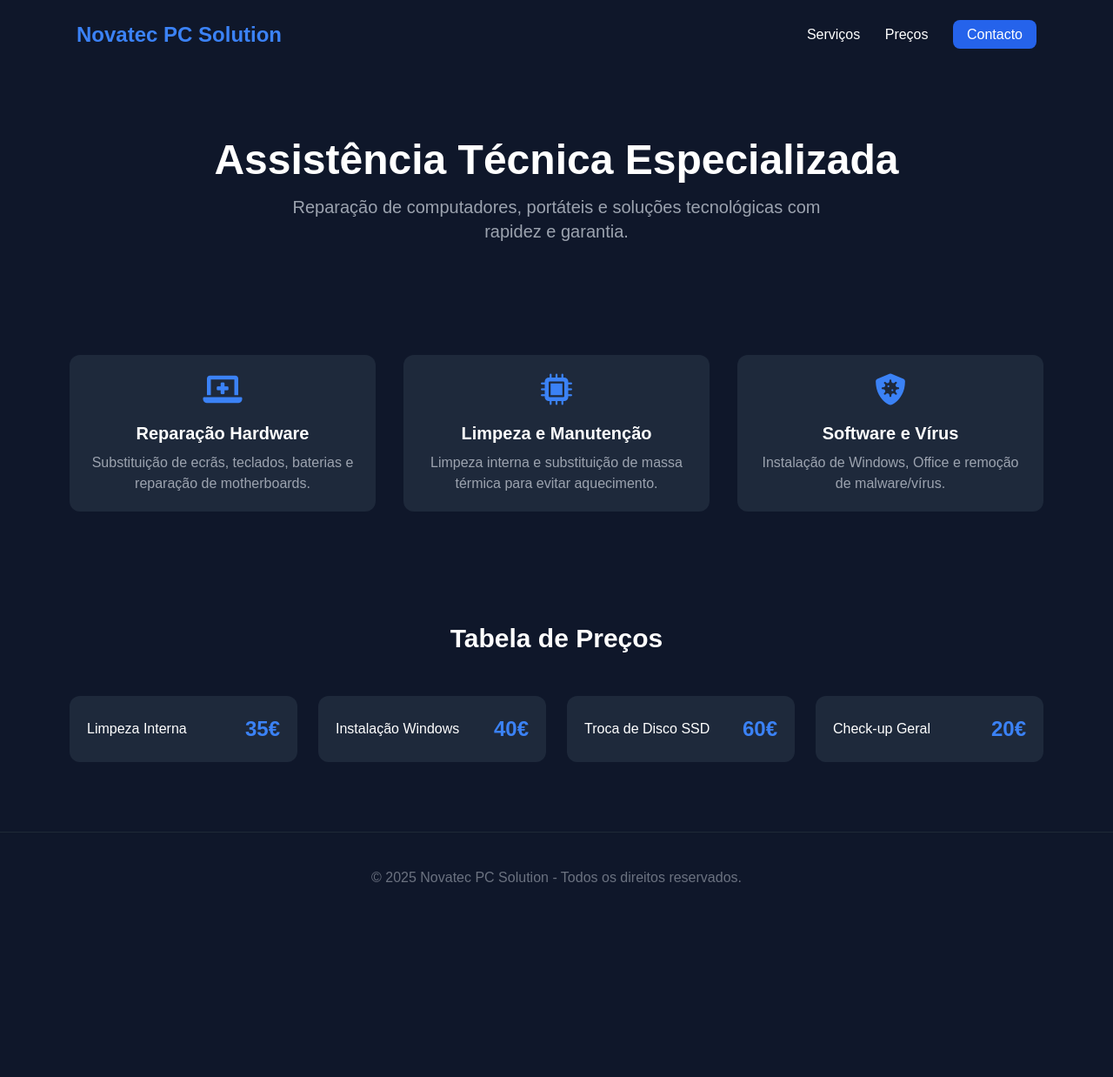
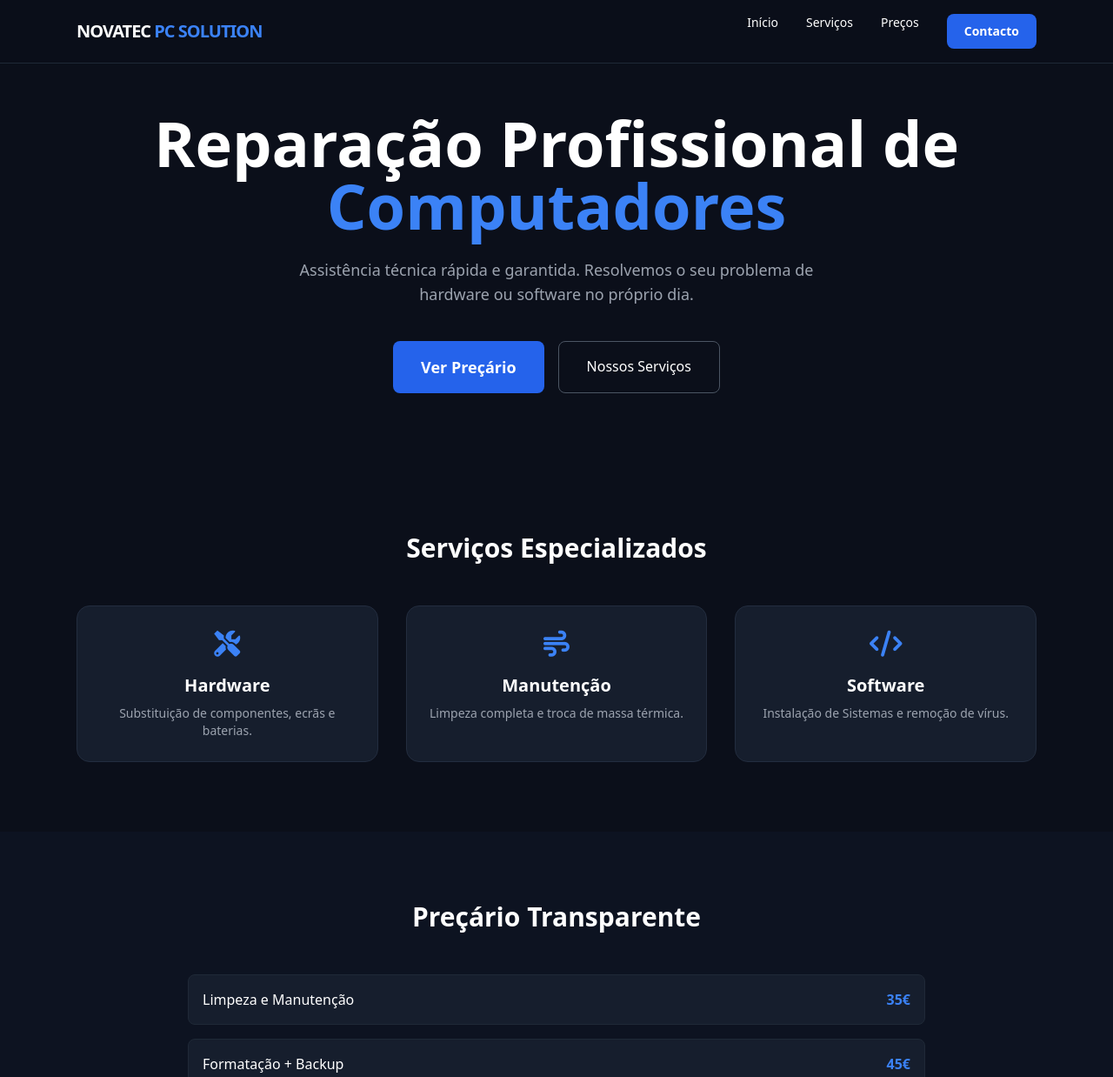
Before and after one commit to AntonioNovatec/novatec-site, a plain HTML site: page index.html in a window 1280 px wide. Shown: the top 1238 px of the page at 87% size. Before the commit the page ends 1061 px from the top, so only its background shows below. Drawn offline with nearby package versions, Linux system fonts and the light colour scheme.

Commit message:
Versão Botões Ativos

```diff
--- a/index.html
+++ b/index.html
@@ -3,73 +3,85 @@
 <head>
     <meta charset="UTF-8">
     <meta name="viewport" content="width=device-width, initial-scale=1.0">
-    <title>Novatec PC Solution | Assistência Técnica</title>
+    <title>Novatec PC Solution</title>
     <script src="https://cdn.tailwindcss.com"></script>
     <link rel="stylesheet" href="https://cdnjs.cloudflare.com/ajax/libs/font-awesome/6.0.0/css/all.min.css">
     <style>
-        body { background-color: #0f172a; color: white; font-family: sans-serif; }
-        .card { background: #1e293b; border-radius: 12px; padding: 20px; transition: 0.3s; }
-        .card:hover { transform: translateY(-5px); border: 1px solid #3b82f6; }
-        .price-tag { color: #3b82f6; font-size: 1.5rem; font-weight: bold; }
+        html { scroll-behavior: smooth; }
+        body { background-color: #0b0f1a; color: #ffffff; }
+        .nav-link:hover { color: #3b82f6; transition: 0.3s; }
+        .service-card { background: #161e2d; border: 1px solid #232d3f; border-radius: 15px; padding: 25px; }
+        .btn-blue { background-color: #2563eb; color: white; padding: 10px 20px; border-radius: 8px; font-weight: bold; }
+        .btn-blue:hover { background-color: #1d4ed8; }
     </style>
 </head>
 <body>
-    <nav class="p-6 flex justify-between items-center max-w-6xl mx-auto">
-        <h1 class="text-2xl font-bold text-blue-500">Novatec PC Solution</h1>
-        <div class="space-x-6">
-            <a href="#servicos" class="hover:text-blue-400">Serviços</a>
-            <a href="#precos" class="hover:text-blue-400">Preços</a>
-            <a href="https://wa.me/TEU_NUMERO" class="bg-blue-600 px-4 py-2 rounded-lg hover:bg-blue-700">Contacto</a>
+
+    <nav class="fixed top-0 w-full bg-[#0b0f1a]/90 backdrop-blur-md z-50 border-b border-gray-800">
+        <div class="max-w-6xl mx-auto px-6 py-4 flex justify-between items-center">
+            <span class="text-xl font-bold tracking-tighter">NOVATEC <span class="text-blue-500">PC SOLUTION</span></span>
+            <div class="hidden md:flex space-x-8 text-sm font-medium">
+                <a href="#home" class="nav-link">Início</a>
+                <a href="#servicos" class="nav-link">Serviços</a>
+                <a href="#precos" class="nav-link">Preços</a>
+                <a href="https://wa.me/351912345678" target="_blank" class="btn-blue">Contacto</a>
+            </div>
         </div>
     </nav>
 
-    <header class="text-center py-20 px-4">
-        <h2 class="text-5xl font-extrabold mb-4">Assistência Técnica Especializada</h2>
-        <p class="text-xl text-gray-400 max-w-2xl mx-auto">Reparação de computadores, portáteis e soluções tecnológicas com rapidez e garantia.</p>
-    </header>
-
-    <section id="servicos" class="max-w-6xl mx-auto px-4 py-12 grid md:grid-cols-3 gap-8">
-        <div class="card text-center">
-            <i class="fas fa-laptop-medical text-4xl text-blue-500 mb-4"></i>
-            <h3 class="text-xl font-bold mb-2">Reparação Hardware</h3>
-            <p class="text-gray-400">Substituição de ecrãs, teclados, baterias e reparação de motherboards.</p>
-        </div>
-        <div class="card text-center">
-            <i class="fas fa-microchip text-4xl text-blue-500 mb-4"></i>
-            <h3 class="text-xl font-bold mb-2">Limpeza e Manutenção</h3>
-            <p class="text-gray-400">Limpeza interna e substituição de massa térmica para evitar aquecimento.</p>
-        </div>
-        <div class="card text-center">
-            <i class="fas fa-shield-virus text-4xl text-blue-500 mb-4"></i>
-            <h3 class="text-xl font-bold mb-2">Software e Vírus</h3>
-            <p class="text-gray-400">Instalação de Windows, Office e remoção de malware/vírus.</p>
+    <section id="home" class="pt-32 pb-20 px-6 text-center">
+        <h1 class="text-5xl md:text-7xl font-black mb-6">Reparação Profissional de <span class="text-blue-500">Computadores</span></h1>
+        <p class="text-gray-400 text-lg max-w-2xl mx-auto mb-10">Assistência técnica rápida e garantida. Resolvemos o seu problema de hardware ou software no próprio dia.</p>
+        <div class="flex justify-center gap-4">
+            <a href="#precos" class="btn-blue text-lg px-8 py-4">Ver Preçário</a>
+            <a href="#servicos" class="border border-gray-600 px-8 py-4 rounded-lg hover:bg-gray-800">Nossos Serviços</a>
         </div>
     </section>
 
-    <section id="precos" class="max-w-6xl mx-auto px-4 py-20">
-        <h2 class="text-3xl font-bold text-center mb-12">Tabela de Preços</h2>
-        <div class="grid md:grid-cols-2 lg:grid-cols-4 gap-6">
-            <div class="card flex justify-between items-center">
-                <span>Limpeza Interna</span>
-                <span class="price-tag">35€</span>
+    <section id="servicos" class="py-20 max-w-6xl mx-auto px-6">
+        <h2 class="text-3xl font-bold mb-12 text-center">Serviços Especializados</h2>
+        <div class="grid md:grid-cols-3 gap-8">
+            <div class="service-card text-center">
+                <i class="fas fa-tools text-blue-500 text-3xl mb-4"></i>
+                <h3 class="text-xl font-bold mb-2">Hardware</h3>
+                <p class="text-gray-400 text-sm">Substituição de componentes, ecrãs e baterias.</p>
             </div>
-            <div class="card flex justify-between items-center">
-                <span>Instalação Windows</span>
-                <span class="price-tag">40€</span>
+            <div class="service-card text-center">
+                <i class="fas fa-wind text-blue-500 text-3xl mb-4"></i>
+                <h3 class="text-xl font-bold mb-2">Manutenção</h3>
+                <p class="text-gray-400 text-sm">Limpeza completa e troca de massa térmica.</p>
             </div>
-            <div class="card flex justify-between items-center">
-                <span>Troca de Disco SSD</span>
-                <span class="price-tag">60€</span>
-            </div>
-            <div class="card flex justify-between items-center">
-                <span>Check-up Geral</span>
-                <span class="price-tag">20€</span>
+            <div class="service-card text-center">
+                <i class="fas fa-code text-blue-500 text-3xl mb-4"></i>
+                <h3 class="text-xl font-bold mb-2">Software</h3>
+                <p class="text-gray-400 text-sm">Instalação de Sistemas e remoção de vírus.</p>
             </div>
         </div>
     </section>
 
-    <footer class="text-center py-10 text-gray-500 border-t border-gray-800">
-        <p>&copy; 2025 Novatec PC Solution - Todos os direitos reservados.</p>
+    <section id="precos" class="py-20 bg-[#0d1321]">
+        <div class="max-w-4xl mx-auto px-6">
+            <h2 class="text-3xl font-bold mb-12 text-center">Preçário Transparente</h2>
+            <div class="space-y-4">
+                <div class="flex justify-between p-4 bg-[#161e2d] rounded-lg border border-gray-800">
+                    <span>Limpeza e Manutenção</span>
+                    <span class="text-blue-500 font-bold">35€</span>
+                </div>
+                <div class="flex justify-between p-4 bg-[#161e2d] rounded-lg border border-gray-800">
+                    <span>Formatação + Backup</span>
+                    <span class="text-blue-500 font-bold">45€</span>
+                </div>
+                <div class="flex justify-between p-4 bg-[#161e2d] rounded-lg border border-gray-800">
+                    <span>Substituição de Teclado</span>
+                    <span class="text-blue-500 font-bold">Sob Consulta</span>
+                </div>
+            </div>
+        </div>
+    </section>
+
+    <footer class="py-10 text-center border-t border-gray-800 text-gray-600">
+        <p>&copy; 2025 Novatec PC Solution</p>
     </footer>
+
 </body>
 </html>
```
